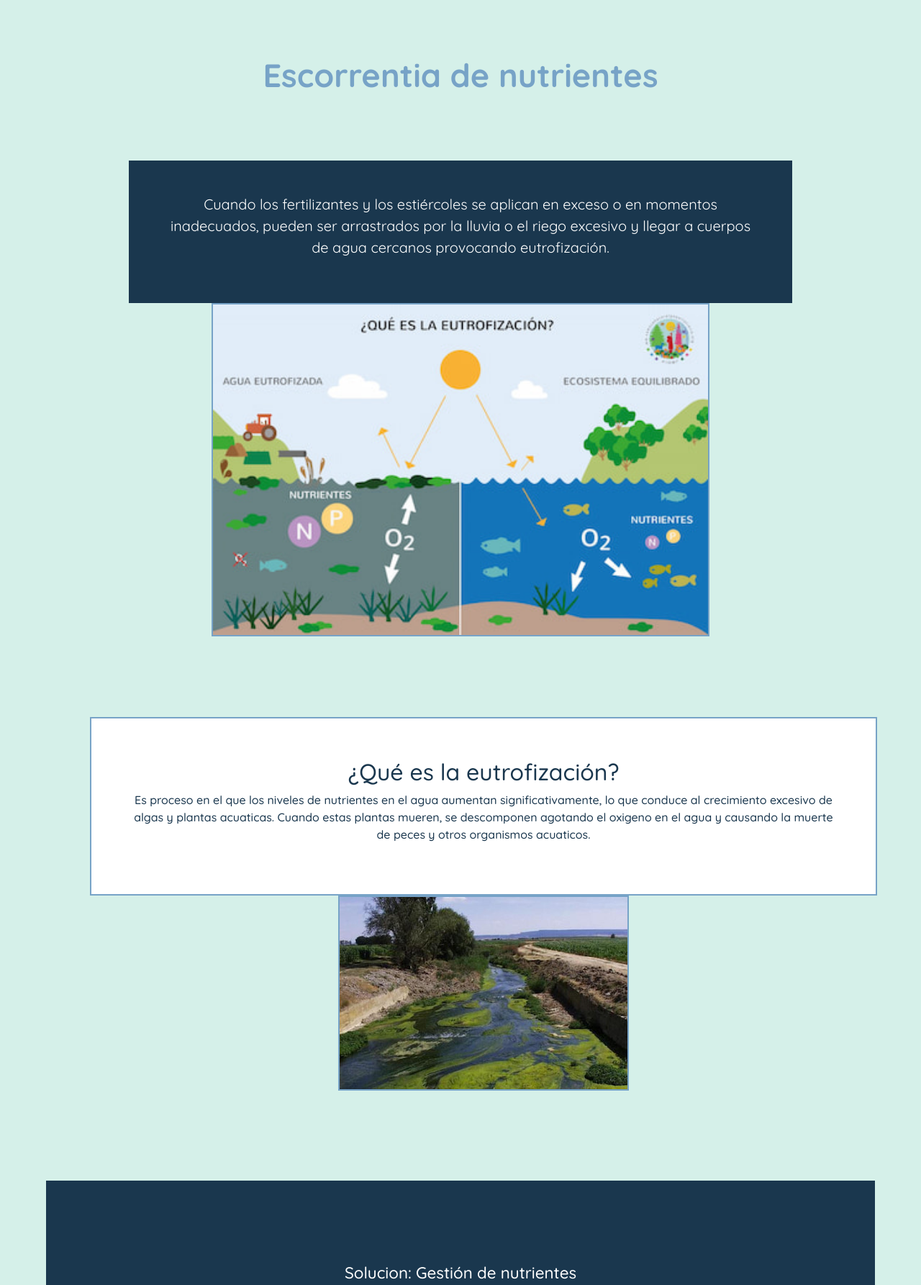
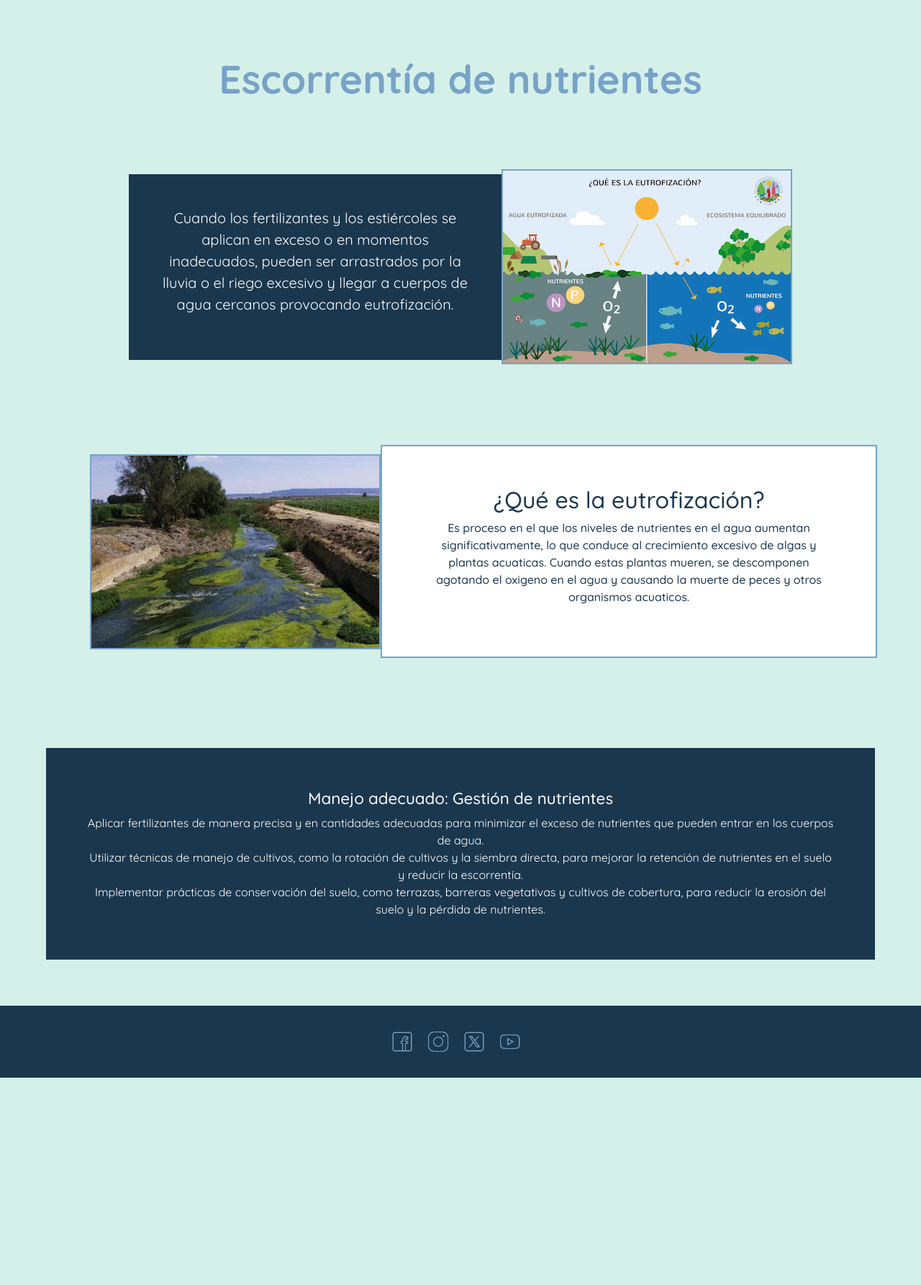
Before and after one commit to valecasetti/contaminacion_del_agua, a plain HTML site: page secciones/escorrentia.html in a window 1280 px wide. Shown: the part 621-2406 px from the top of the page at 72% size. After the commit the page ends 2118 px from the top, so only its background shows below. Drawn offline with nearby package versions, Linux system fonts and the light colour scheme.

Commit message:
ajuste responsive 1024

```diff
--- a/secciones/escorrentia.html
+++ b/secciones/escorrentia.html
@@ -45,7 +45,7 @@
     </figure>
 
     <main>
-        <h1>Escorrentia de nutrientes</h1>
+        <h1>Escorrentía de nutrientes</h1>
         <div class="e-uno">
             <div class="escorrentia">
                 <p> Cuando los fertilizantes y los estiércoles se aplican en exceso o en momentos inadecuados, pueden ser arrastrados por
@@ -68,7 +68,7 @@
     </section>
     <section id="infotres">
         <div class="componentes">
-            <h3>Solucion: Gestión de nutrientes</h3>
+            <h3>Manejo adecuado: Gestión de nutrientes</h3>
             <ul>
                 <li>Aplicar fertilizantes de manera precisa y en cantidades adecuadas para minimizar el exceso de nutrientes que pueden entrar en los cuerpos de agua.</li>
                 <li>Utilizar técnicas de manejo de cultivos, como la rotación de cultivos y la siembra directa, para mejorar la retención de nutrientes en el suelo y reducir la escorrentía.</li>
--- a/style.css
+++ b/style.css
@@ -254,11 +254,8 @@ footer{
     }
 }
 
-
-
-
 @media (min-width: 1024px){
-    /* #grilla{
+    #grilla{
         display: grid;
         grid-template-areas:
             "header header header header"
@@ -278,5 +275,41 @@ footer{
     section#infodos{ grid-area: infodos;}
     section#infotres{ grid-area: infotres;}
     section#infocuatro { grid-area: infocuatro;}
-    footer{ grid-area: footer;} */
+    footer{ grid-area: footer;}
+    .logo{
+        width: 60px;
+    }
+    li{
+        font-size: small;
+    }
+    h1{
+        font-size: 55px;
+    }
+    img{
+        width: 75%;
+    }
+    .figure-intro{
+        display: flex;
+        flex-flow: row;
+        justify-content: center;
+        border: none;
+    }
+    footer img{
+        height: auto;
+        padding: 0 5% 0 5%;
+    }
+    .e-uno{
+        display: flex;
+        flex-direction: row;
+    }
+    .e-dos{
+        display: flex;
+        flex-direction: row-reverse;
+    }
+    .componentes ul li{
+        font-size: 16px;
+    }
+    .componentes{
+        padding: 5%;
+    }
 }
```
Also changed, not shown: secciones/microbiologica.html (+1 -1 lines), secciones/quimicos.html (+1 -1 lines), secciones/sedimentos.html (+1 -1 lines), index.html (line endings or trailing spaces).
